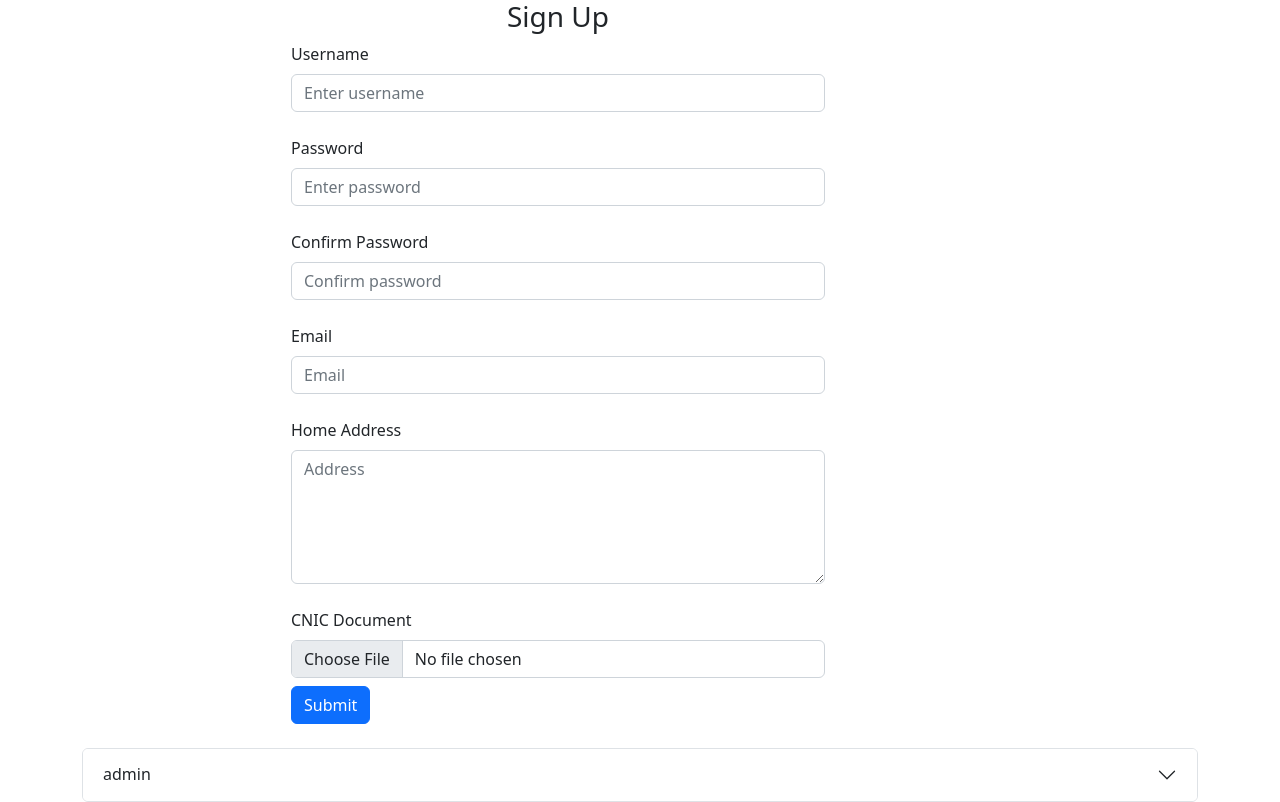
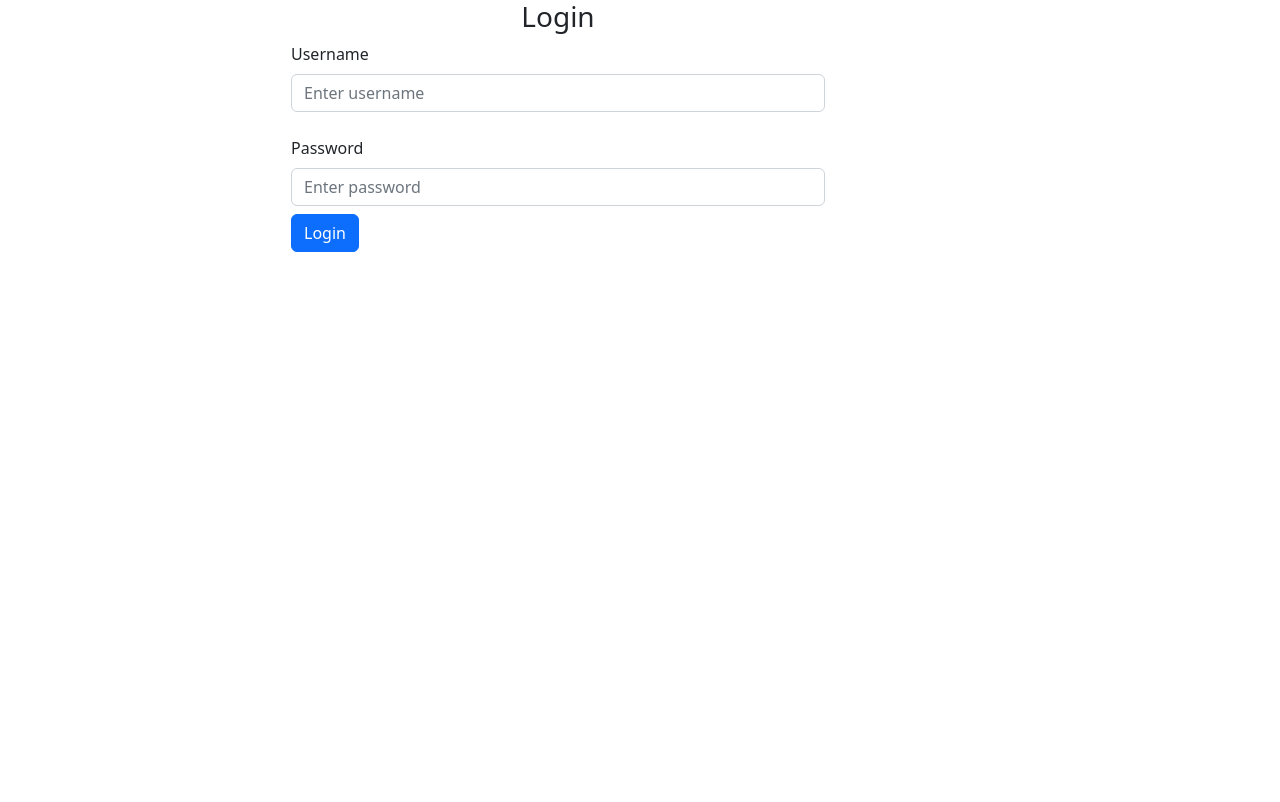
Before and after one commit to usamahateeqsystems/ReactJS-Training, a React (Create React App) app: page / in a window 1280 px wide. Built offline with nearby package versions, Linux system fonts and the light colour scheme.

Commit message:
Added login

```diff
--- a/src/Components/cryptoMain.jsx
+++ b/src/Components/cryptoMain.jsx
@@ -1,5 +1,5 @@
 import SignUp from "./signUp";
-import ListView from "./userList";
+import Login from "./login";
 import React, { useState } from "react"
 
 function CryptoMain(){
@@ -17,13 +17,34 @@ function CryptoMain(){
     const [users, setUsers] = useState(userList);
 
     const handleAddUser = (user) => {
+        for (const [key, value] of Object.entries(users)) {
+            console.log(value.username);
+            console.log(user.username);
+            if (value["username"] == user["username"])
+            {
+                console.log(user.username);
+                console.log(value["username"]);
+                return false;
+            }
+        }
         setUsers([...users, user]);
+        return true;
+    }
+
+    const handleLoginUser = (user, password) => {
+        for (const [key, value] of Object.entries(users)) {
+            if (value["username"] == user && value["password"] == password)
+            {
+                return true;
+            }
+        }
+        return false;
     }
 
     return (
         <>
-        <SignUp createUser={handleAddUser}/>
-        <ListView users={users}/>
+        {/* <SignUp createUser={handleAddUser}/> */}
+        <Login loginUser={handleLoginUser}/>
         </>
     );
 }
--- /dev/null
+++ b/src/Components/login.jsx
@@ -0,0 +1,76 @@
+import React, { useState } from "react";
+import { Form, Button } from "react-bootstrap";
+import Alert from "react-bootstrap/Alert";
+
+function Login({ loginUser }) {
+  const [username, setUsername] = useState("");
+  const [password, setPassword] = useState("");
+  const [showErrorAlert, setShowErrorAlert] = useState("");
+
+  const handleSubmit = (e) => {
+    e.preventDefault();
+    if(username.length == 0) {
+      showErrorMessageAlert('Username is empty');
+      return;
+    }
+    if(password.length == 0) {
+      showErrorMessageAlert('Password is empty.');
+      return;
+    }
+    if (loginUser(username, password) == false)
+    {
+      showErrorMessageAlert('Username / Password is incorrect');
+      return;
+    }
+  };
+
+  const showErrorMessageAlert = (message) => {
+    setShowErrorAlert(message);
+    setTimeout(() => {
+      setShowErrorAlert('');
+    }, 3000);
+  };
+
+  return (
+    <div className="container row">
+      <div className="col-6 mx-auto">
+        <h3>Login</h3>
+        {showErrorAlert && (
+          <Alert
+            variant="danger"
+            dismissible
+          >
+            {showErrorAlert}
+          </Alert>
+        )}
+        <div className="Control">
+        <Form onSubmit={handleSubmit}>
+          <Form.Group controlId="username">
+            <Form.Label>Username</Form.Label>
+            <Form.Control
+              type="text"
+              placeholder="Enter username"
+              value={username}
+              onChange={(e) => setUsername(e.target.value)}
+            />
+          </Form.Group>
+          <Form.Group controlId="password" className="mt-4">
+            <Form.Label>Password</Form.Label>
+            <Form.Control
+              type="password"
+              placeholder="Enter password"
+              value={password}
+              onChange={(e) => setPassword(e.target.value)}
+            />
+          </Form.Group>
+          <Button type="submit" className="mt-2">
+            Login
+          </Button>
+        </Form>
+        </div>
+      </div>
+    </div>
+  );
+}
+
+export default Login;
--- a/src/Components/signUp.jsx
+++ b/src/Components/signUp.jsx
@@ -2,7 +2,7 @@ import React, { useState } from "react";
 import { Form, Button } from "react-bootstrap";
 import Alert from "react-bootstrap/Alert";
 
-function SignUp(props) {
+function SignUp({ createUser }) {
   const [username, setUsername] = useState("");
   const [password, setPassword] = useState("");
   const [confirmPassword, setConfirmPassword] = useState("");
@@ -11,7 +11,7 @@ function SignUp(props) {
   const [cnicDocument, setCNICDocument] = useState("");
   const [showErrorAlert, setShowErrorAlert] = useState("");
 
-  const handleSubmit = ({ createUser }) => {
+  const handleSubmit = (e) => {
     e.preventDefault();
     if(username.length == 0) {
       showErrorMessageAlert('Username is empty');
@@ -31,9 +31,14 @@ function SignUp(props) {
     }
     if (validateEmail() == false)
     {
+      showErrorMessageAlert("You have entered an invalid email address!");
       return ;
     }
-    createUser({ username, password, address,email, cnic: cnicDocument });
+    if (createUser({ username, password, address,email, cnic: cnicDocument }) == false)
+    {
+      showErrorMessageAlert('Username already exists');
+      return ;
+    }
   };
 
   const validateEmail = ()  => {
@@ -41,7 +46,6 @@ function SignUp(props) {
     {
       return (true)
     }
-      showErrorMessageAlert("You have entered an invalid email address!");
       return (false);
   }
 
@@ -59,7 +63,6 @@ function SignUp(props) {
         {showErrorAlert && (
           <Alert
             variant="danger"
-            onClose={() => setShowAlert(false)}
             dismissible
           >
             {showErrorAlert}
```
